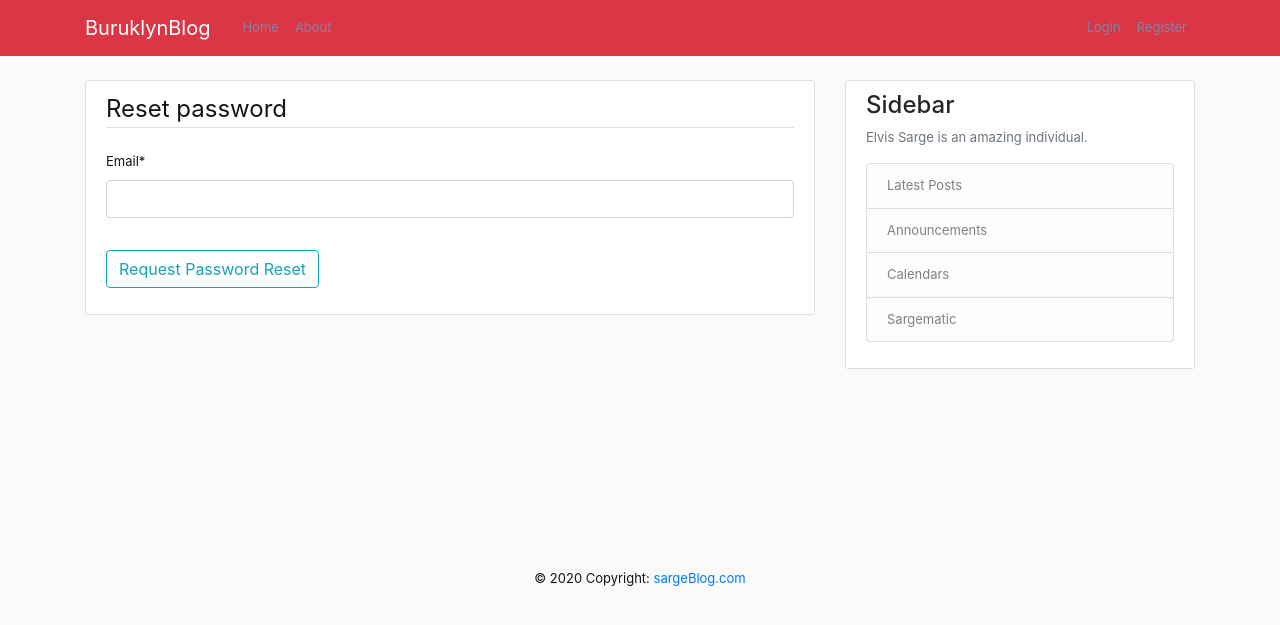
After one commit to elvissarge/SargeBlog, a Django app: page /password-reset/ in a window 1280 px wide. The commit adds this page. Shown: the top 625 px of the page. Run offline with Django 4.2, Linux system fonts and the light colour scheme; some libraries are stand-ins or nearby versions.

Commit message:
Changes to be committed: 	modified:   blog/static/main.css 	modified:   blog/templates/base.html 	modified:   db.sqlite3 	new file:   django_project/.env 	modified:   django_project/__pycache__/settings.cpython-39.pyc 	modified:   django_project/__pycache__/urls.cpython-39.pyc modified:   django_project/settings.py 	modified:   django_project/urls.py 	modified:   users/__pycache__/apps.cpython-39.pyc 	modified:   users/__pycache__/views.cpython-39.pyc 	modified:   users/templates/login.html 	new file:   users/templates/password_reset.html 	new file:   users/templates/password_reset_complete.html 	new file:   users/templates/password_reset_confirm.html 	new file:   users/templates/password_reset_done.html
 Changes not staged for commit:
	modified:   blog/static/main.css
	modified:   blog/templates/base.html
	deleted:    django_project/.env
	modified:   django_project/__pycache__/settings.cpython-39.pyc
	modified:   django_project/__pycache__/urls.cpython-39.pyc
	modified:   django_project/settings.py	modified:   django_project/urls.py
	modified:   users/__pycache__/apps.cpython-39.pyc
	modified:   users/__pycache__/views.cpython-39.pyc
	modified:   users/templates/login.html

```diff
--- a/blog/static/main.css
+++ b/blog/static/main.css
@@ -3,7 +3,7 @@ body {
     background: #fafafa;
     color: #141414;
     margin-top: 5rem;
-    font-size: 12px;
+    font-size: 13px;
   }
 
   h1, h2, h3, h4, h5, h6 {
@@ -19,7 +19,7 @@ body {
   }
 
   .site-header .navbar-nav .nav-link {
-    color: #3930be;
+    color: #8482a1;
   }
 
   .site-header .navbar-nav .nav-link:hover {
--- a/blog/templates/base.html
+++ b/blog/templates/base.html
@@ -15,7 +15,7 @@
     <header class="site-header">
         <nav class="navbar navbar-expand-md navbar-dark bg-danger fixed-top">
           <div class="container">
-            <a class="navbar-brand mr-4" href="/">Sarge Blog</a>
+            <a class="navbar-brand mr-4" href="/">BuruklynBlog</a>
             <button class="navbar-toggler" type="button" data-toggle="collapse" data-target="#navbarToggle" aria-controls="navbarToggle" aria-expanded="false" aria-label="Toggle navigation">
             <span class="navbar-toggler-icon"></span>
             </button>
@@ -47,7 +47,7 @@
 	  {%endif%}
 
     </head>
-    <body class="" style="font-size=12px">
+    <body class="">
     <main role="main" class="container">
         <div class="row">
           <div class="col-md-8">
@@ -70,7 +70,7 @@
                   <li class="list-group-item list-group-item-light">Latest Posts</li>
                   <li class="list-group-item list-group-item-light">Announcements</li>
                   <li class="list-group-item list-group-item-light">Calendars</li>
-                  <li class="list-group-item list-group-item-light">Sargematic</li>
+                  <a href="https://twitter.com/kidejavu_"><li class="list-group-item list-group-item-light">Sargematic</li></a>
                 </ul>
               </p>
             </div>
@@ -78,7 +78,34 @@
         </div>
       </main>
 
-     <!-- Optional JavaScript -->
+        <!-- Footer -->
+      <footer class="page-footer font-small grey darken-3">
+        <div class="container">
+          <div class="row">
+            <div class="col-md-12 py-5">
+              <div class="mb-5 flex-center">
+                <!-- Facebook -->
+                <a class="fb-ic"><i class="fab fa-facebook-f fa-lg white-text mr-md-5 mr-3 fa-2x"> </i></a>
+                <!-- Twitter -->
+                <a class="tw-ic"><i class="fab fa-twitter fa-lg white-text mr-md-5 mr-3 fa-2x"> </i></a>
+                <!-- Google +-->
+                <a class="gplus-ic"><i class="fab fa-google-plus-g fa-lg white-text mr-md-5 mr-3 fa-2x"> </i></a>
+                <!--Linkedin -->
+                <a class="li-ic"><i class="fab fa-linkedin-in fa-lg white-text mr-md-5 mr-3 fa-2x"> </i></a>
+                <!--Instagram-->
+                <a class="ins-ic"><i class="fab fa-instagram fa-lg white-text mr-md-5 mr-3 fa-2x"> </i></a>
+                <!--Pinterest-->
+                <a class="pin-ic"> <i class="fab fa-pinterest fa-lg white-text fa-2x"> </i></a>
+              </div>
+            </div>
+          </div>
+        </div><!-- Copyright -->
+        <div class="footer-copyright text-center py-3">© 2020 Copyright:
+          <a href="/"> sargeBlog.com</a>
+        </div>
+      </footer>
+
+    <!-- Optional JavaScript -->
     <!-- jQuery first, then Popper.js, then Bootstrap JS -->
     <script src="https://code.jquery.com/jquery-3.3.1.slim.min.js" integrity="sha384-q8i/X+965DzO0rT7abK41JStQIAqVgRVzpbzo5smXKp4YfRvH+8abtTE1Pi6jizo" crossorigin="anonymous"></script>
     <script src="https://cdn.jsdelivr.net/npm/popper.js@1.14.7/dist/umd/popper.min.js" integrity="sha384-UO2eT0CpHqdSJQ6hJty5KVphtPhzWj9WO1clHTMGa3JDZwrnQq4sF86dIHNDz0W1" crossorigin="anonymous"></script>
--- a/django_project/urls.py
+++ b/django_project/urls.py
@@ -29,6 +29,10 @@ urlpatterns = [
     path('profile/', user_views.profile, name='profile'),
     path('login/', auth_views.LoginView.as_view(template_name='login.html'), name='login'),
     path('logout/', auth_views.LogoutView.as_view(template_name='logout.html'), name='logout'),
+    path('password-reset/', auth_views.PasswordResetView.as_view(template_name='password_reset.html'), name='password_reset'),
+    path('password-reset/done', auth_views.PasswordResetDoneView.as_view(template_name='password_reset_done.html'), name='password_reset_done'),
+    path('password-reset-confirm/<uidb64>/<token>/', auth_views.PasswordResetConfirmView.as_view(template_name='password_reset_confirm.html'), name='password_reset_confirm'),
+    path('password-reset-complete/', auth_views.PasswordResetCompleteView.as_view(template_name='password_reset_complete.html'), name='password_reset_complete'),
 ]
 
 if settings.DEBUG:
--- a/users/templates/login.html
+++ b/users/templates/login.html
@@ -10,6 +10,9 @@
             </fieldset>
             <div class='form-group'>
                 <button class='btn btn-outline-info' type="submit">Log In</button>
+                <small class="text-muted ml-2">
+                    <a href = {% url 'password_reset' %}>Forgot Password?</a>
+                </small>
             </div>
         </form>
         <div class="border-top pt-3">
--- /dev/null
+++ b/users/templates/password_reset.html
@@ -0,0 +1,17 @@
+{% extends 'base.html' %}
+{% load crispy_forms_tags %}
+{% block content %}
+    <div class='content-section'>
+	    <form method="post">
+            {% csrf_token %}
+            <fieldset class='form-group'>
+                <legend class="border-bottom mb-4">Reset password</legend>
+                {{ form|crispy }}
+            </fieldset>
+            <div class='form-group'>
+                <button class='btn btn-outline-info' type="submit">Request Password Reset</button>
+            </div>
+        </form>
+    </div>
+
+{% endblock content %}
```
Also changed, not shown: django_project/settings.py (+7 -0 lines), users/templates/password_reset_complete.html (added, +8 -0 lines), users/templates/password_reset_confirm.html (added, +18 -0 lines), users/templates/password_reset_done.html (added, +7 -0 lines), db.sqlite3, 1 other file.
